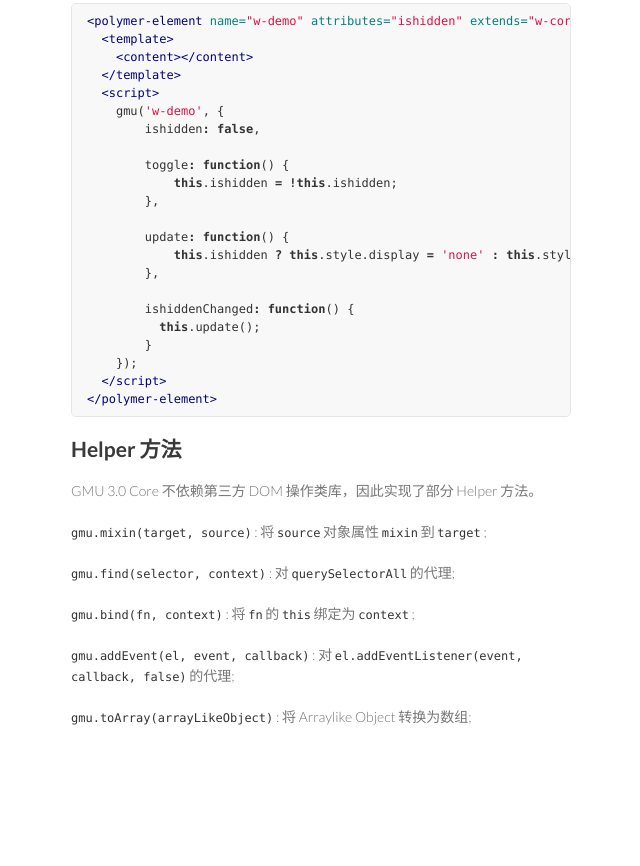
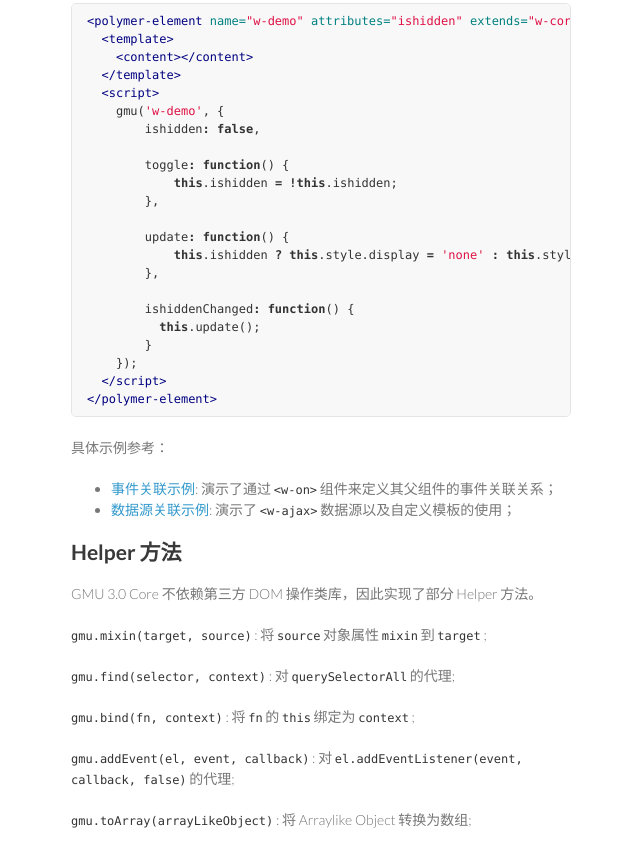
Before and after one commit to gmuteam/gmu-core, a plain HTML site: page index.html in a window 1280 px wide. Shown: the part 1545-2411 px from the top of the page, without its empty margins (499-1139 px from the left). Before the commit the page ends 2342 px from the top, so only its background shows below. Drawn offline with Linux system fonts and the light colour scheme.

```diff
--- a/index.html
+++ b/index.html
@@ -135,7 +135,14 @@
 <span class="nt">&lt;/polymer-element&gt;</span>
 </pre></div>
 
-<h2>
+<p>具体示例参考：</p>
+
+<ul>
+<li>
+<a href="http://gmuteam.github.io/gmu-core/example/">事件关联示例</a>: 演示了通过 <code>&lt;w-on&gt;</code> 组件来定义其父组件的事件关联关系；</li>
+<li>
+<a href="http://gmuteam.github.io/gmu-core/example/github.html">数据源关联示例</a>: 演示了 <code>&lt;w-ajax&gt;</code> 数据源以及自定义模板的使用；</li>
+</ul><h2>
 <a name="helper-%E6%96%B9%E6%B3%95" class="anchor" href="#helper-%E6%96%B9%E6%B3%95"><span class="octicon octicon-link"></span></a>Helper 方法</h2>
 
 <p>GMU 3.0 Core 不依赖第三方 DOM 操作类库，因此实现了部分 Helper 方法。</p>
```
Also changed, not shown: params.json (+1 -1 lines).
